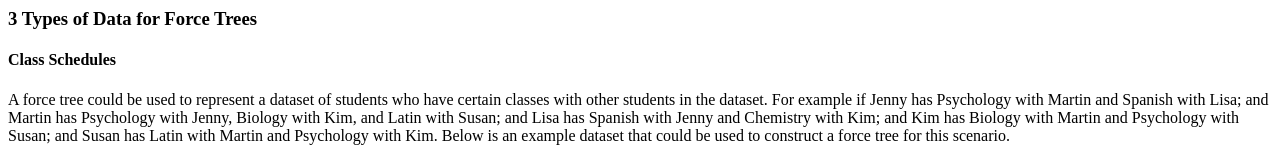
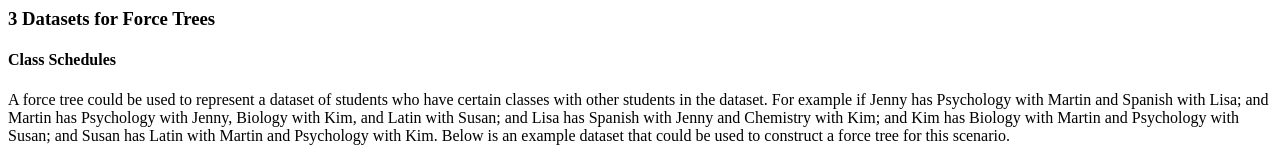
Before and after one commit to SarahBridges/ForceTrees, a plain HTML site: page index.html in a window 1280 px wide. Shown: the top 160 px of the page. Drawn offline with Linux system fonts and the light colour scheme.

Commit message:
Update index.html

```diff
--- a/index.html
+++ b/index.html
@@ -1,7 +1,7 @@
 <html>
 <body>
 
-<h3>3 Types of Data for Force Trees</h3>
+<h3>3 Datasets for Force Trees</h3>
 
 <h4>Class Schedules
 </h4>
```
